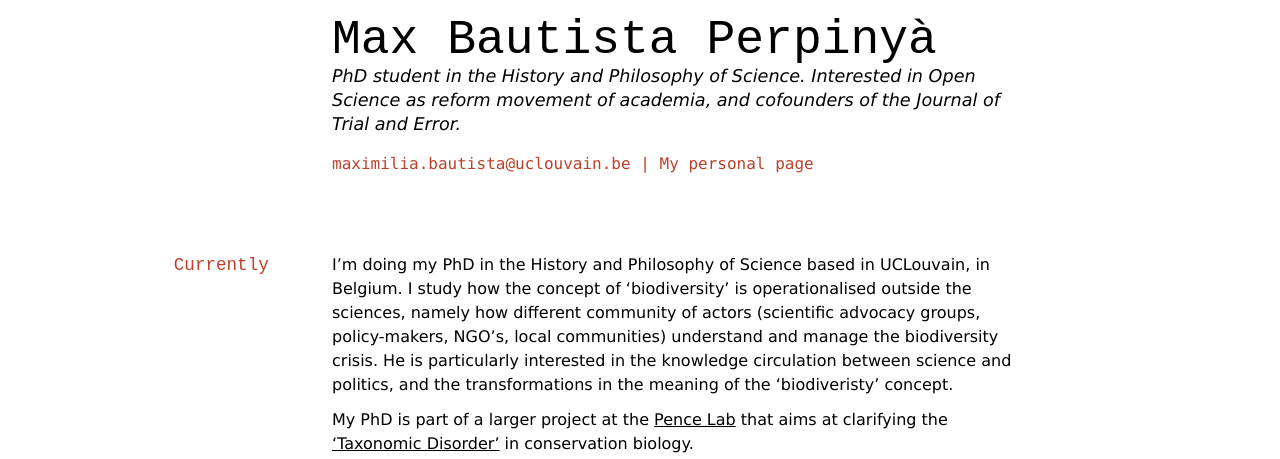
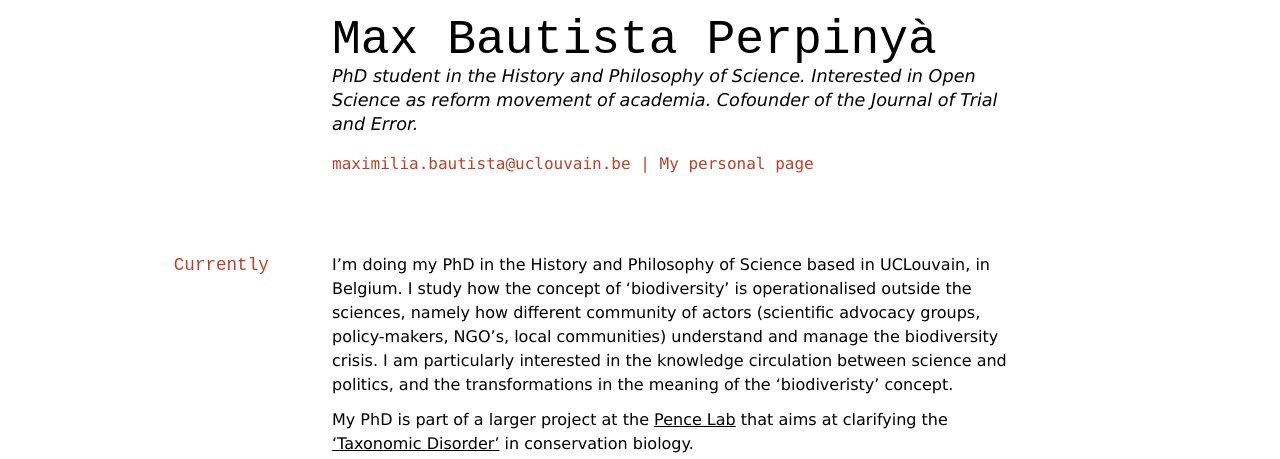
Before and after one commit to elipapa/markdown-cv, a Jekyll site: the page built from index.md, in a window 1280 px wide and 900 px high. Shown: the top 459 px of the window. Built offline with Jekyll 4.4.1, drawn with Linux system fonts in a browser that asks for light colours.

Commit message:
Update index.md

```diff
--- a/index.md
+++ b/index.md
@@ -3,7 +3,8 @@ layout: cv
 title: Max Bautista Perpinyà's CV
 ---
 # Max Bautista Perpinyà
-PhD student in the History and Philosophy of Science. Interested in Open Science as reform movement of academia, and cofounders of the Journal of Trial and Error.
+
+PhD student in the History and Philosophy of Science. Interested in Open Science as reform movement of academia. Cofounder of the Journal of Trial and Error.
 <div id="webaddress">
 <a href="mailto:maximilia.bautista@uclouvain.be">maximilia.bautista@uclouvain.be</a>
 | <a href="https://www.oliviodare.com/">My personal page</a>
@@ -12,7 +13,7 @@ PhD student in the History and Philosophy of Science. Interested in Open Science
 
 ## Currently
 
-I'm doing my PhD in the History and Philosophy of Science based in UCLouvain, in Belgium. I study how the concept of ‘biodiversity’ is operationalised outside the sciences, namely how different community of actors (scientific advocacy groups, policy-makers, NGO’s, local communities) understand and manage the biodiversity crisis. He is particularly interested in the knowledge circulation between science and politics, and the transformations in the meaning of the ‘biodiveristy’ concept.
+I'm doing my PhD in the History and Philosophy of Science based in UCLouvain, in Belgium. I study how the concept of ‘biodiversity’ is operationalised outside the sciences, namely how different community of actors (scientific advocacy groups, policy-makers, NGO’s, local communities) understand and manage the biodiversity crisis. I am particularly interested in the knowledge circulation between science and politics, and the transformations in the meaning of the ‘biodiveristy’ concept.
 
 My PhD is part of a larger project at the <a href="https://pencelab.be">Pence Lab</a> that aims at clarifying the <a href="https://blog.pencelab.be/2021/mapping-and-responding-to-taxonomic-disorder/">‘Taxonomic Disorder’</a> in conservation biology.
 
@@ -151,6 +152,5 @@ __Speaker, Université de Strasbourg__
 
 
 ## ---
----
 ## Last updated
 __September 2021__
```
